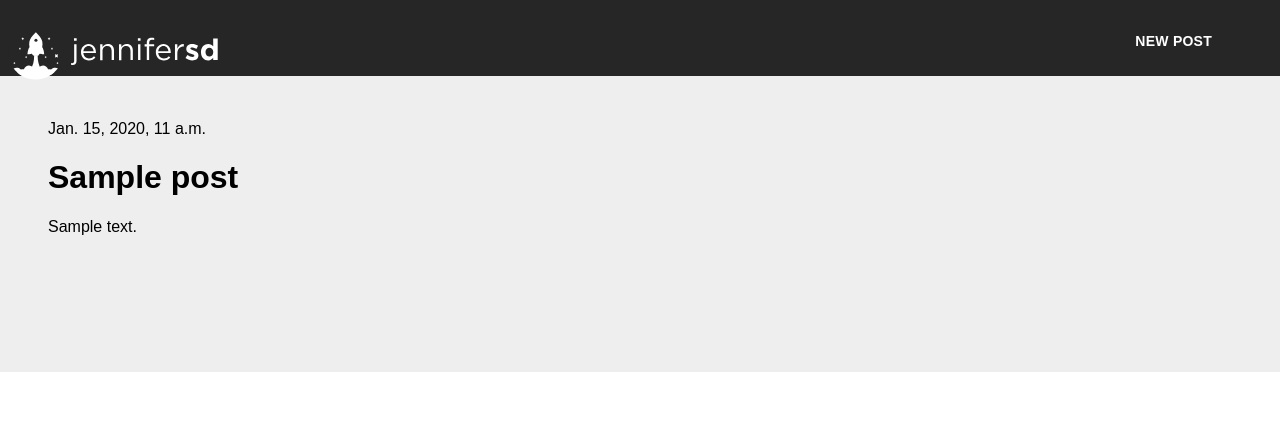
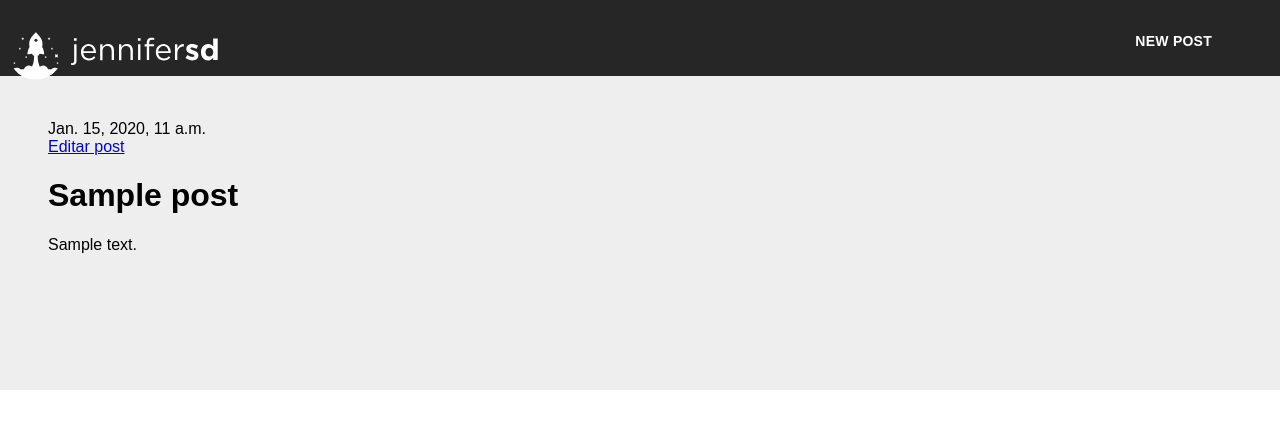
Before and after one commit to Jennifersd/jennifersd, a Django app: page /post/1/ in a window 1280 px wide. Shown: the top 429 px of the page. Run offline with Django 3.2, Linux system fonts and the light colour scheme; tables that the repository leaves empty hold one stand-in row (values such as "Sample post").

Commit message:
changes css and post_edit view

```diff
--- a/blog/templates/blog/post_detail.html
+++ b/blog/templates/blog/post_detail.html
@@ -9,6 +9,7 @@
 		                {{ post.published_date }}
 		            </div>
 		        {% endif %}
+		        <a class="btn btn-default" href="{% url 'post_edit' pk=post.pk %}">Editar post</a>
 		        <h1>{{ post.title }}</h1>
 		        <p>{{ post.text|linebreaksbr }}</p>
 		    </div>
--- a/blog/urls.py
+++ b/blog/urls.py
@@ -5,4 +5,6 @@ urlpatterns = [
     url(r'^$', views.post_list, name="post_list"),
     url(r'^post/(?P<pk>[0-9]+)/$', views.post_detail, name="post_detail"),
     url(r'^post/new/$', views.post_new, name='post_new'), # Url editar los post
+    url(r'^post/(?P<pk>[0-9]+)/edit/$', views.post_edit, name='post_edit'),
+
 ]
--- a/blog/views.py
+++ b/blog/views.py
@@ -2,16 +2,38 @@ from django.shortcuts import render, get_object_or_404
 from django.utils import timezone
 from .models import Post
 from .forms import PostForm
-
+from django.shortcuts import redirect
 
 def post_list(request):
     posts = Post.objects.filter(published_date__lte=timezone.now()).order_by('published_date')
     return render(request, 'blog/post_list.html', {'posts': posts})
 
 def post_detail(request, pk):
-        post = get_object_or_404(Post, pk=pk)
-        return render(request, 'blog/post_detail.html', {'post': post})
+    post = get_object_or_404(Post, pk=pk)
+    return render(request, 'blog/post_detail.html', {'post': post})
 
 def post_new(request):
+    if request.method == "POST":
+        form = PostForm(request.POST)
+        if form.is_valid():
+            post = form.save(commit=False)
+            post.author = request.user
+            post.published_date = timezone.now()
+            post.save()
+            return redirect('post_detail', pk=post.pk)
+    else:
         form = PostForm()
-        return render(request, 'blog/post_edit.html', {'form': form})
+    return render(request, 'blog/post_edit.html', {'form': form})
+
+def post_edit(request, pk):
+    post = get_object_or_404(Post, pk=pk)
+    if request.method == "POST":
+        form = PostForm(request.POST, instance=post)
+        if form.is_valid():
+            post = form.save(commit=False)
+            post.author = request.user
+            post.save()
+            return redirect('post_detail', pk=post.pk)
+    else:
+        form = PostForm(instance=post)
+    return render(request, 'blog/post_edit.html', {'form': form})
```
Also changed, not shown: blog/templates/blog/post_edit.html (+9 -5 lines).
